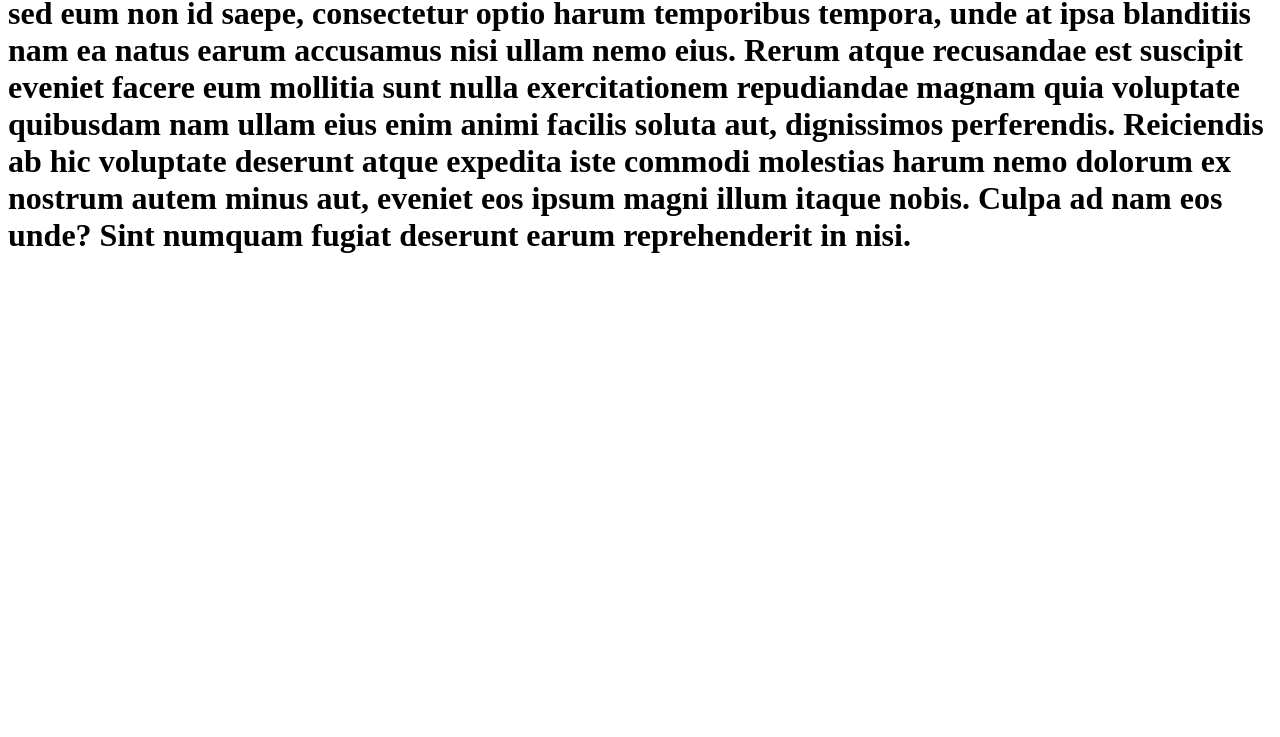
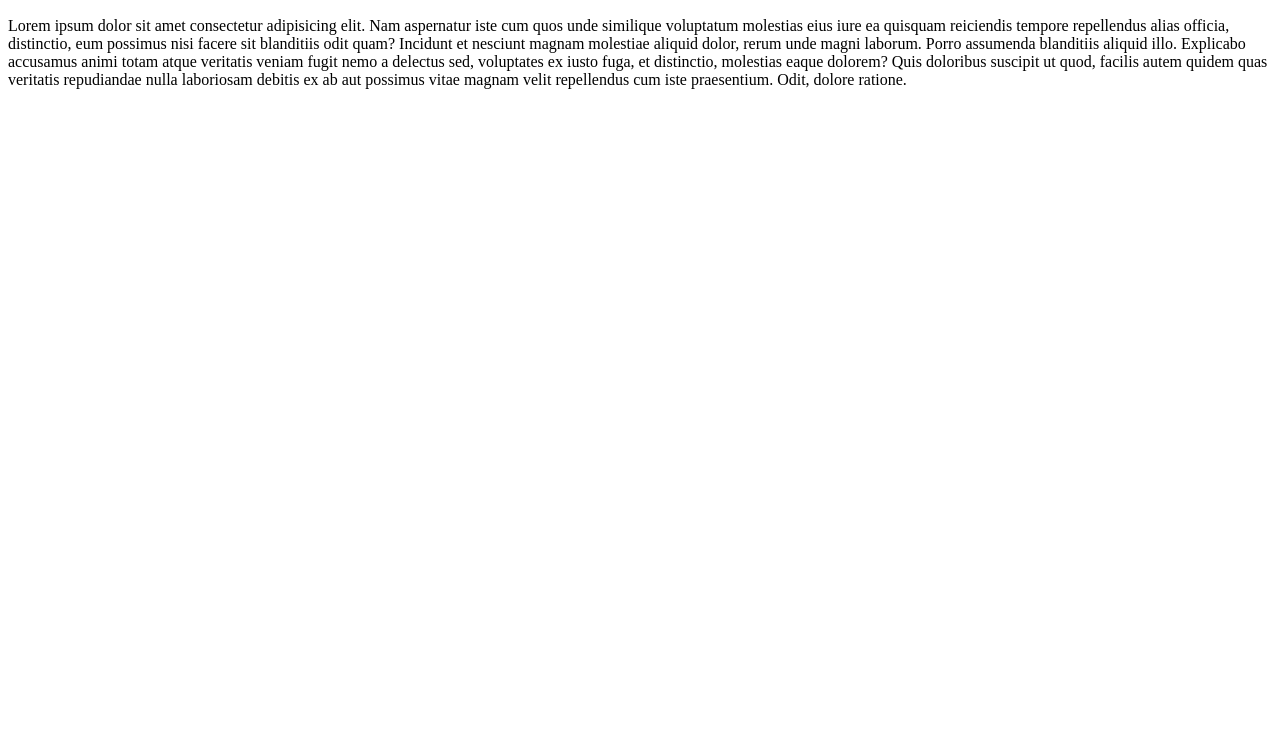
Before and after one commit to AndyBarroso77/COLABORADORES, a plain HTML site: page inicio.html in a window 1280 px wide. Shown: the part 63-800 px from the top of the page. Drawn offline with Linux system fonts and the light colour scheme.

Commit message:
creamos las rutas

```diff
--- a/inicio.html
+++ b/inicio.html
@@ -4,17 +4,19 @@
 <head>
     <meta charset="UTF-8">
     <meta name="viewport" content="width=device-width, initial-scale=1.0">
-    <title>Document</title>
+    <title>inicio</title>
 </head>
 
 <body>
-    <h1>Lorem ipsum dolor sit amet consectetur adipisicing elit. Sapiente possimus, doloribus quas sed eum non id saepe,
-        consectetur optio harum temporibus tempora, unde at ipsa blanditiis nam ea natus earum accusamus nisi ullam nemo
-        eius. Rerum atque recusandae est suscipit eveniet facere eum mollitia sunt nulla exercitationem repudiandae
-        magnam quia voluptate quibusdam nam ullam eius enim animi facilis soluta aut, dignissimos perferendis.
-        Reiciendis ab hic voluptate deserunt atque expedita iste commodi molestias harum nemo dolorum ex nostrum autem
-        minus aut, eveniet eos ipsum magni illum itaque nobis. Culpa ad nam eos unde? Sint numquam fugiat deserunt earum
-        reprehenderit in nisi.</h1>
+
+<h1>ESTOY EN LA RUTA INICIO</h1>
+    <p>Lorem ipsum dolor sit amet consectetur adipisicing elit. Nam aspernatur iste cum quos unde similique voluptatum
+        molestias eius iure ea quisquam reiciendis tempore repellendus alias officia, distinctio, eum possimus nisi
+        facere sit blanditiis odit quam? Incidunt et nesciunt magnam molestiae aliquid dolor, rerum unde magni laborum.
+        Porro assumenda blanditiis aliquid illo. Explicabo accusamus animi totam atque veritatis veniam fugit nemo a
+        delectus sed, voluptates ex iusto fuga, et distinctio, molestias eaque dolorem? Quis doloribus suscipit ut quod,
+        facilis autem quidem quas veritatis repudiandae nulla laboriosam debitis ex ab aut possimus vitae magnam velit
+        repellendus cum iste praesentium. Odit, dolore ratione.</p>
 </body>
 
 </html>
```
Also changed, not shown: programador.html (+1 -0 lines).
